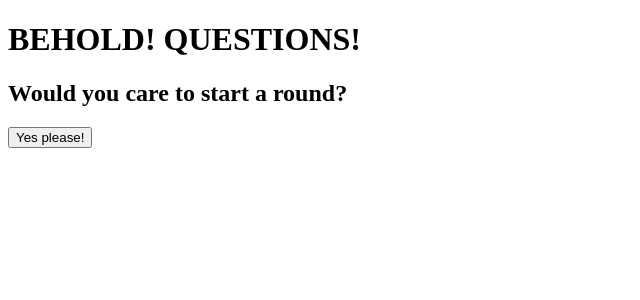
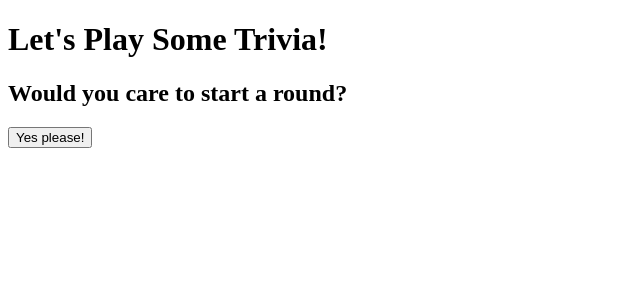
Before and after one commit to clayp0/tandem-trivia-extravaganza, a React app: page / in a window 1280 px wide. Shown: the top 300 px of the page, without its empty margins (0-640 px from the left). Built offline with nearby package versions, Linux system fonts and the light colour scheme.

Commit message:
(edit) small clean up

```diff
--- a/src/components/App.js
+++ b/src/components/App.js
@@ -1,6 +1,5 @@
 import React from 'react';
 import { useState } from 'react';
-import Question from './QuestionItem.jsx';
 import QuestionList from './QuestionList.jsx'
 const questions = require('../assets/Apprentice_TandemFor400_Data.json')
 
@@ -10,7 +9,7 @@ const App = () => {
   const [start, setStart] = useState(false);
   return (
     <div>
-      <h1>BEHOLD! QUESTIONS!</h1>
+      <h1>Let's Play Some Trivia!</h1>
       {!start && (
         <div>
           <h2>Would you care to start a round?</h2>
```
